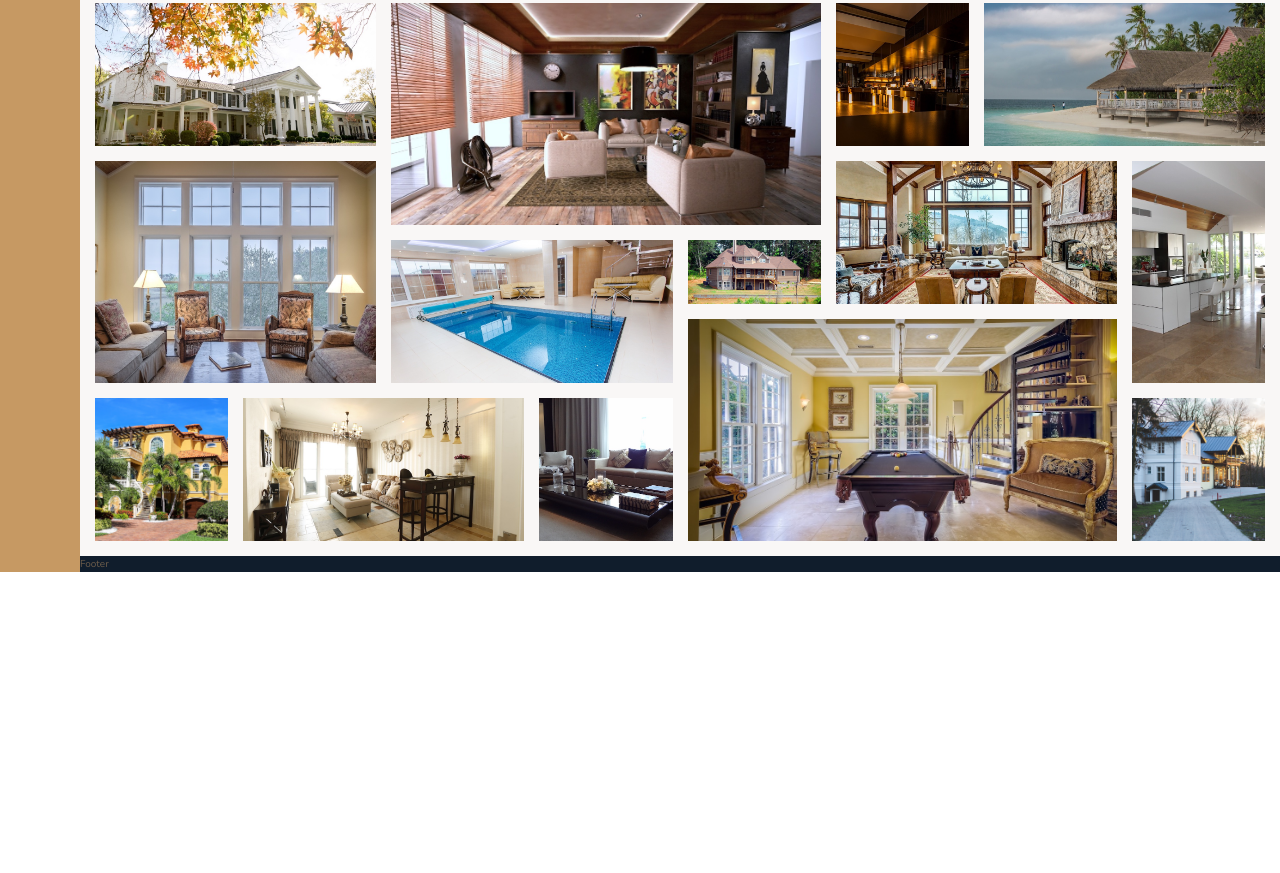
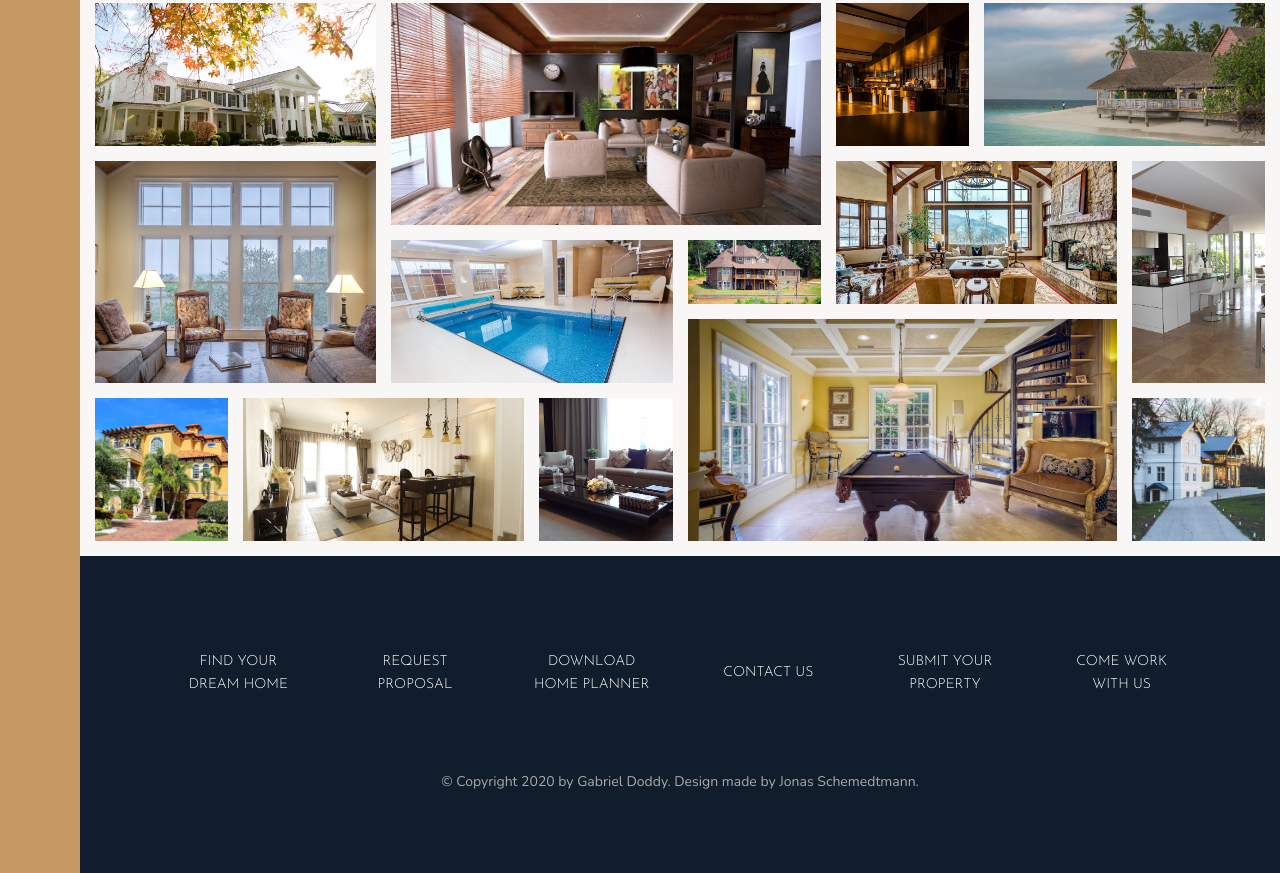
Before and after one commit to GabrielDoddy94/nexter, a website: page index.html in a window 1280 px wide. Shown: the part 3084-3957 px from the top of the page. Before the commit the page ends 3656 px from the top, so only its background shows below. Drawn offline with nearby package versions, Linux system fonts and the light colour scheme; files whose address does not match are found by name.

Commit message:
Add footer

```diff
--- a/index.html
+++ b/index.html
@@ -389,6 +389,29 @@
       </figure>
     </section>
 
-    <footer class="footer">Footer</footer>
+    <footer class="footer">
+      <ul class="nav">
+        <li class="nav__item">
+          <a href="#" class="nav__link">Find your dream home</a>
+        </li>
+        <li class="nav__item">
+          <a href="#" class="nav__link">Request proposal</a>
+        </li>
+        <li class="nav__item">
+          <a href="#" class="nav__link">Download home planner</a>
+        </li>
+        <li class="nav__item"><a href="#" class="nav__link">Contact us</a></li>
+        <li class="nav__item">
+          <a href="#" class="nav__link">Submit your property</a>
+        </li>
+        <li class="nav__item">
+          <a href="#" class="nav__link">Come work with us</a>
+        </li>
+      </ul>
+      <p class="copyright">
+        &copy; Copyright 2020 by Gabriel Doddy. Design made by Jonas
+        Schemedtmann.
+      </p>
+    </footer>
   </body>
 </html>
--- a/sass/_footer.scss
+++ b/sass/_footer.scss
@@ -1,4 +1,40 @@
 .footer {
   background-color: $color-secondary;
   grid-column: full-start / full-end;
+  padding: 8rem;
 }
+
+.nav {
+  list-style: none;
+
+  display: grid;
+  grid-template-columns: repeat(auto-fit, minmax(15rem, 1fr));
+  gap: 2rem;
+  align-items: center;
+
+  &__link:link,
+  &__link:visited {
+    font-size: 1.4rem;
+    color: #fff;
+    text-decoration: none;
+    font-family: $font-display;
+    text-transform: uppercase;
+    text-align: center;
+    padding: 1.5rem;
+    display: block;
+    transition: all 0.2s;
+  }
+
+  &__link:hover,
+  &__link:active {
+    background-color: rgba(#fff, 0.05);
+    transform: translateY(-3px);
+  }
+}
+
+.copyright {
+  font-size: 1.4rem;
+  color: $color-grey-light-2;
+  margin-top: 6rem;
+  text-align: center;
+}
```
Also changed, not shown: css/style.css.
